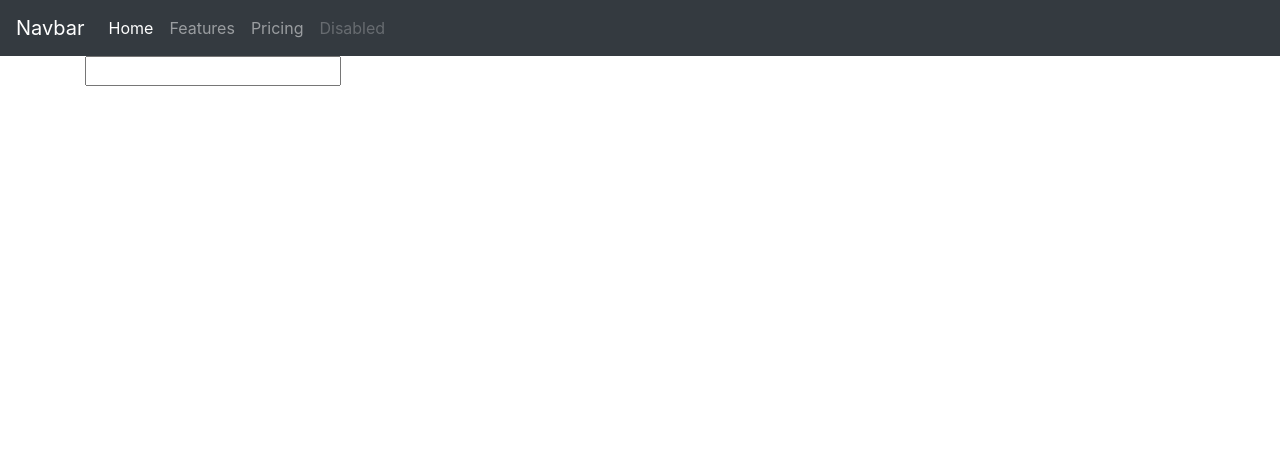
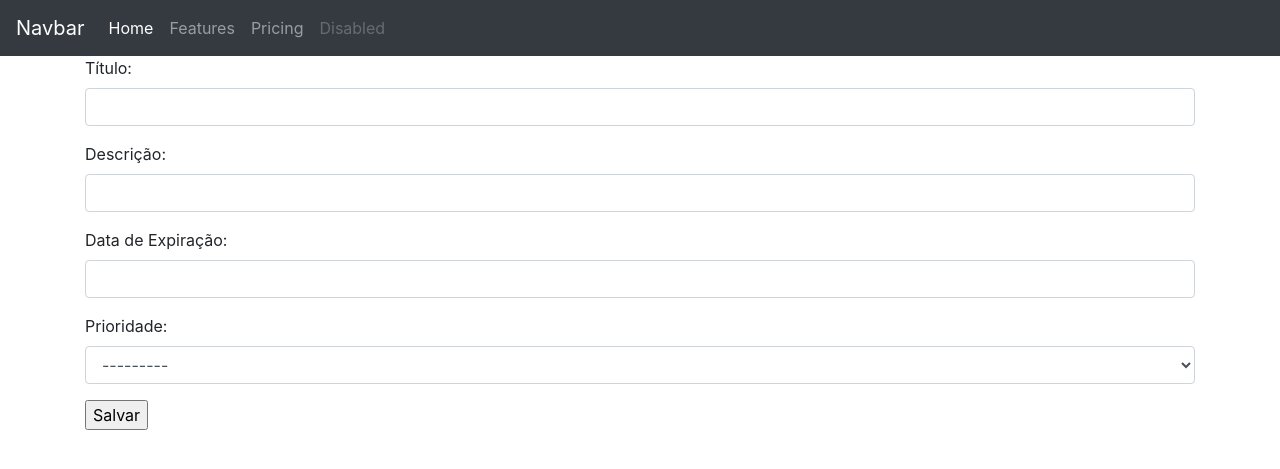
Before and after one commit to oandersonx/Gerenciador_de_Tarefas, a Django app: page /cadastrar_tarefa/ in a window 1280 px wide. Shown: the top 469 px of the page. Run offline with Django 3.2, Linux system fonts and the light colour scheme; some libraries are stand-ins or nearby versions.

Commit message:
Melhorando form com templatetags

```diff
--- a/gerenciador_tarefas/app/templates/tarefas/form_tarefa.html
+++ b/gerenciador_tarefas/app/templates/tarefas/form_tarefa.html
@@ -1,11 +1,38 @@
 {%extends 'base.html'%}
+
+{% load meus_filtros %}
+
+
 
 {%block conteudo%}
 
 <main>
 
 <form method="post">
-      {{ form_tarefa.titulo }}
+    <div class="form-group">
+        <label>Título: </label>
+        {{ form_tarefa.titulo|addClass:'form-control'}}
+    </div>
+
+     <div class="form-group">
+        <label>Descrição: </label>
+        {{ form_tarefa.descricao|addClass:'form-control'}}
+    </div>
+
+     <div class="form-group">
+        <label>Data de Expiração: </label>
+        {{ form_tarefa.data_expiracao|addClass:'form-control'}}
+    </div>
+
+    <div class="form-group">
+        <label>Prioridade: </label>
+        {{ form_tarefa.prioridade|addClass:'form-control'}}
+    </div>
+
+    <div class="form-group">
+        <input type="submit" value="Salvar">
+    </div>
+
 </form>
 
 </main>
--- /dev/null
+++ b/gerenciador_tarefas/app/templatetags/meus_filtros.py
@@ -0,0 +1,9 @@
+from django import template
+
+register = template.Library()
+
+
+
+@register.filter(name='addClass')
+def addClass(value, arg):
+    return value.as_widget(attrs={'class': arg})
```
